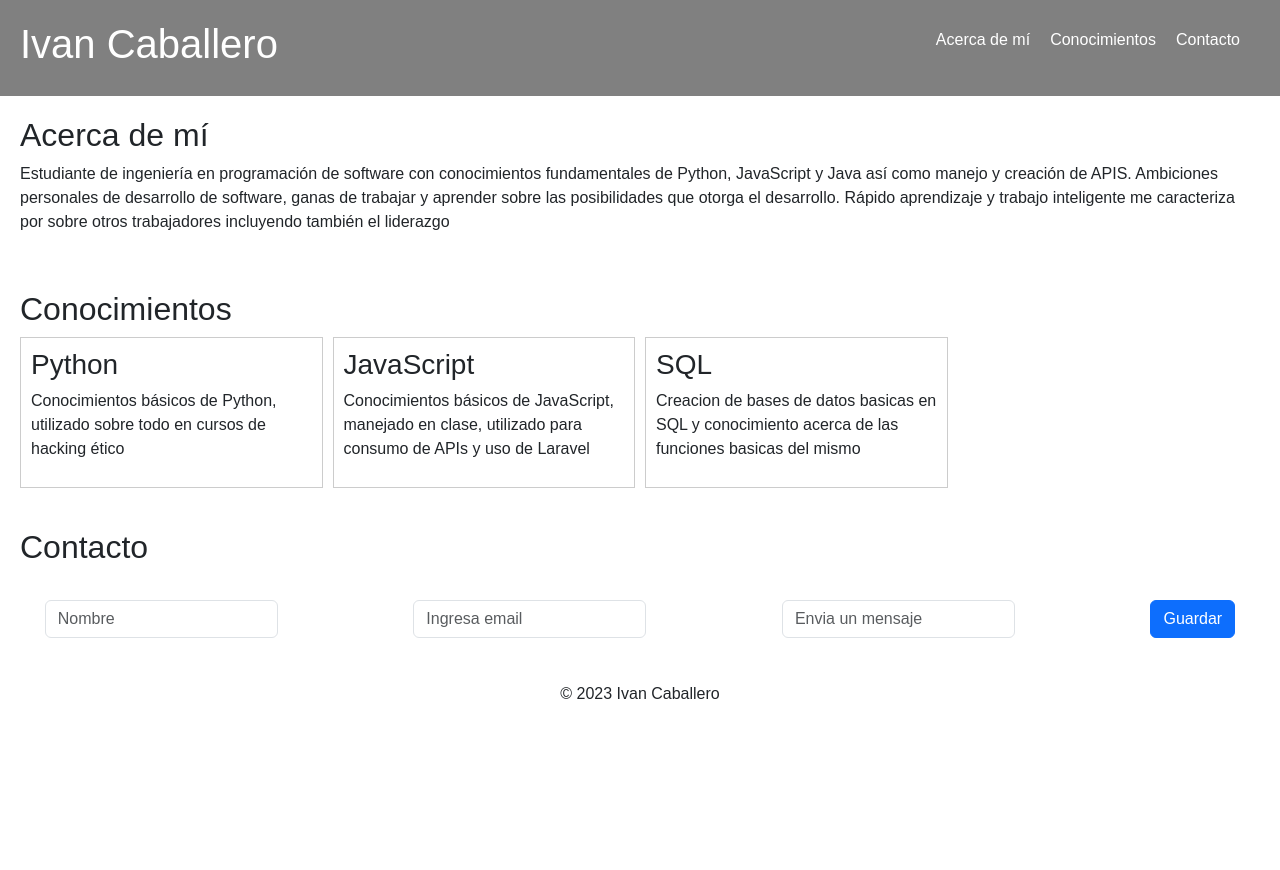
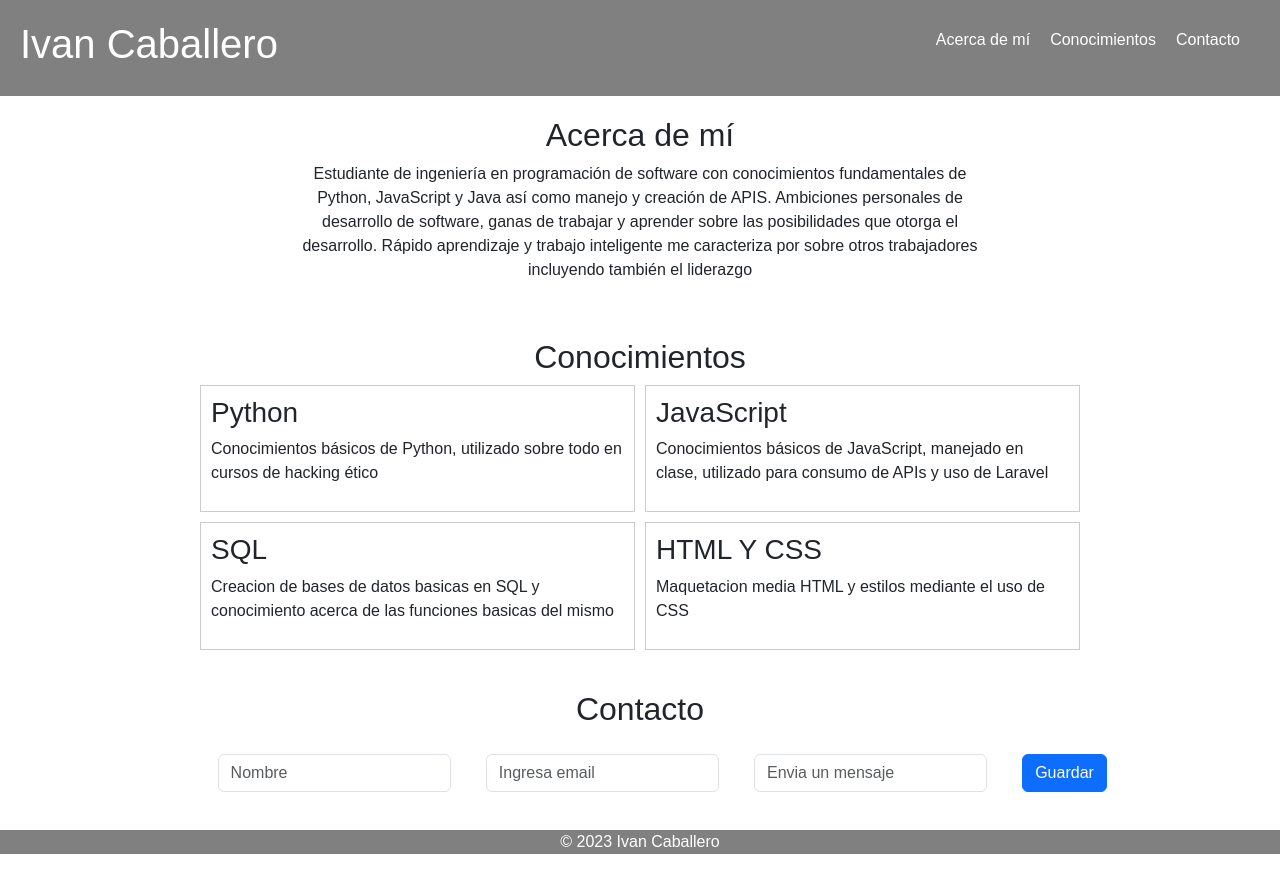
Before and after one commit to Ca8allero02/curriculum-web, a plain HTML site: page index.html in a window 1280 px wide. Before the commit the page ends 800 px from the top, so only its background shows below. Drawn offline with nearby package versions, Linux system fonts and the light colour scheme.

Commit message:
Add files via upload

```diff
--- a/index.html
+++ b/index.html
@@ -1,13 +1,16 @@
 <!DOCTYPE html>
 <html lang="es">
+
 <head>
-<meta charset="UTF-8">
-<meta name="viewport" content="width=device-width, initial-scale=1.0">
-<title>Mi Currículum</title>
-<link href="https://cdn.jsdelivr.net/npm/bootstrap@5.3.0/dist/css/bootstrap.min.css" rel="stylesheet" integrity="sha384-9ndCyUaIbzAi2FUVXJi0CjmCapSmO7SnpJef0486qhLnuZ2cdeRhO02iuK6FUUVM" crossorigin="anonymous">
-<link rel="stylesheet" href="style.css">
+  <meta charset="UTF-8">
+  <meta name="viewport" content="width=device-width, initial-scale=1.0">
+  <title>Mi Currículum</title>
+  <link href="https://cdn.jsdelivr.net/npm/bootstrap@5.3.0/dist/css/bootstrap.min.css" rel="stylesheet" integrity="sha384-9ndCyUaIbzAi2FUVXJi0CjmCapSmO7SnpJef0486qhLnuZ2cdeRhO02iuK6FUUVM" crossorigin="anonymous">
+  <link rel="stylesheet" href="style.css">
+
 </head>
 <body>
+
   <header>
     <h1 class="font">Ivan Caballero</h1>
     <nav>
@@ -28,7 +31,7 @@
   </section>
 
   <section id="proyectos">
-    <h2>Conocimientos</h2>
+    <h2 id="conocimientos">Conocimientos</h2>
     <div class="proyectos-container">
       <div class="proyecto">
         <h3>Python</h3>
@@ -42,13 +45,17 @@
         <h3>SQL</h3>
         <p>Creacion de bases de datos basicas en SQL y conocimiento acerca de las funciones basicas del mismo</p>
       </div>
+      <div class="proyecto">
+        <h3>HTML Y CSS</h3>
+        <p>Maquetacion media HTML y estilos mediante el uso de CSS</p>
+      </div>
     </div>
   </section>
 
 
 
   <section id="contacto">
-    <h2>Contacto</h2>
+    <h2 id="contacto">Contacto</h2>
     <form id="c3">
       <input class="form-control" type="Text" id="Nombre" name="Nombre" placeholder="Nombre" style="width: auto; margin: 2%; display: flex;">
       <input class="form-control" type="Email" id="Correo" name="Correo" placeholder="Ingresa email" style="width: auto; margin: 2%; display: flex;">
@@ -57,7 +64,7 @@
   </form>
   </section>
 
-  <footer>
+  <footer id="footer">
     <p>© 2023 Ivan Caballero</p>
   </footer>
 
--- a/style.css
+++ b/style.css
@@ -38,6 +38,8 @@ body {
   #proyectos {
     display: flex;
     flex-direction: column;
+    padding-left: 200px;
+    padding-right: 200px;
   }
 
   .proyectos-container {
@@ -63,6 +65,8 @@ body {
 
   footer {
     text-align: center;
+    padding: auto;
+    color: white;
   }
 
   #c3 {
@@ -72,3 +76,21 @@ body {
     justify-content: space-between;
     margin: 0%;
   }
+
+  #acerca-de-mi{
+    padding: 20px;
+    padding-left: 300px;
+    padding-right: 300px;
+    text-align: center;
+  }
+  #conocimientos{
+    text-align: center;
+  }
+  #contacto{
+    text-align: center;
+    padding-left: 200px;
+    padding-right: 200px;
+  }
+  #footer{
+    background-color: gray;
+  }
```
